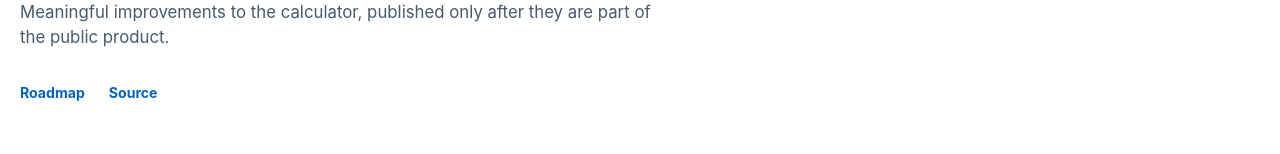
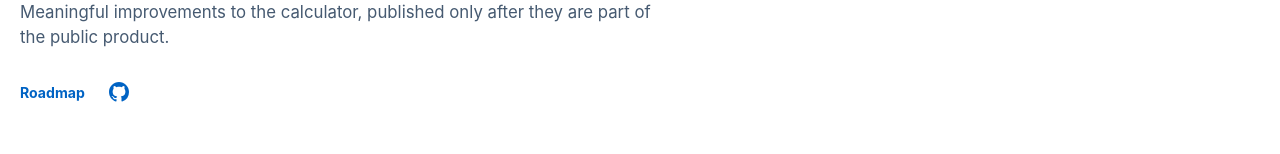
Before and after one commit to Significant-Hobbies/india-standards, a Next.js app: page /changelog in a window 1280 px wide. Shown: the part 225-379 px from the top of the page. Built offline with nearby package versions, Linux system fonts and the light colour scheme; no server answers.

Commit message:
feat: link GitHub repository with an icon instead of text
Refs sass-maker/saas-maker#91

```diff
--- a/app/changelog/page.tsx
+++ b/app/changelog/page.tsx
@@ -57,7 +57,24 @@
           </p>
           <nav className={styles.projectLinks} aria-label="Project links">
             <a href={`${repository}/issues`}>Roadmap</a>
-            <a href={repository}>Source</a>
+            <a
+              href={repository}
+              aria-label="GitHub repository"
+              title="GitHub repository"
+              target="_blank"
+              rel="noopener noreferrer"
+            >
+              <svg
+                viewBox="0 0 16 16"
+                width="20"
+                height="20"
+                fill="currentColor"
+                aria-hidden="true"
+              >
+                <path d="M8 0C3.58 0 0 3.58 0 8c0 3.54 2.29 6.53 5.47 7.59.4.07.55-.17.55-.38 0-.19-.01-.82-.01-1.49-2.01.37-2.53-.49-2.69-.94-.09-.23-.48-.94-.82-1.13-.28-.15-.68-.52-.01-.53.63-.01 1.08.58 1.23.82.72 1.21 1.87.87 2.33.66.07-.52.28-.87.51-1.07-1.78-.2-3.64-.89-3.64-3.95 0-.87.31-1.59.82-2.15-.08-.2-.36-1.02.08-2.12 0 0 .67-.21 2.2.82.64-.18 1.32-.27 2-.27.68 0 1.36.09 2 .27 1.53-1.04 2.2-.82 2.2-.82.44 1.1.16 1.92.08 2.12.51.56.82 1.27.82 2.15 0 3.07-1.87 3.75-3.65 3.95.29.25.54.73.54 1.48 0 1.07-.01 1.93-.01 2.2 0 .21.15.46.55.38A8.013 8.013 0 0016 8c0-4.42-3.58-8-8-8z" />
+              </svg>
+              <span className="sr-only">GitHub repository</span>
+            </a>
           </nav>
         </section>
 
```
Also changed, not shown: components/calculator.tsx (+19 -0 lines).
